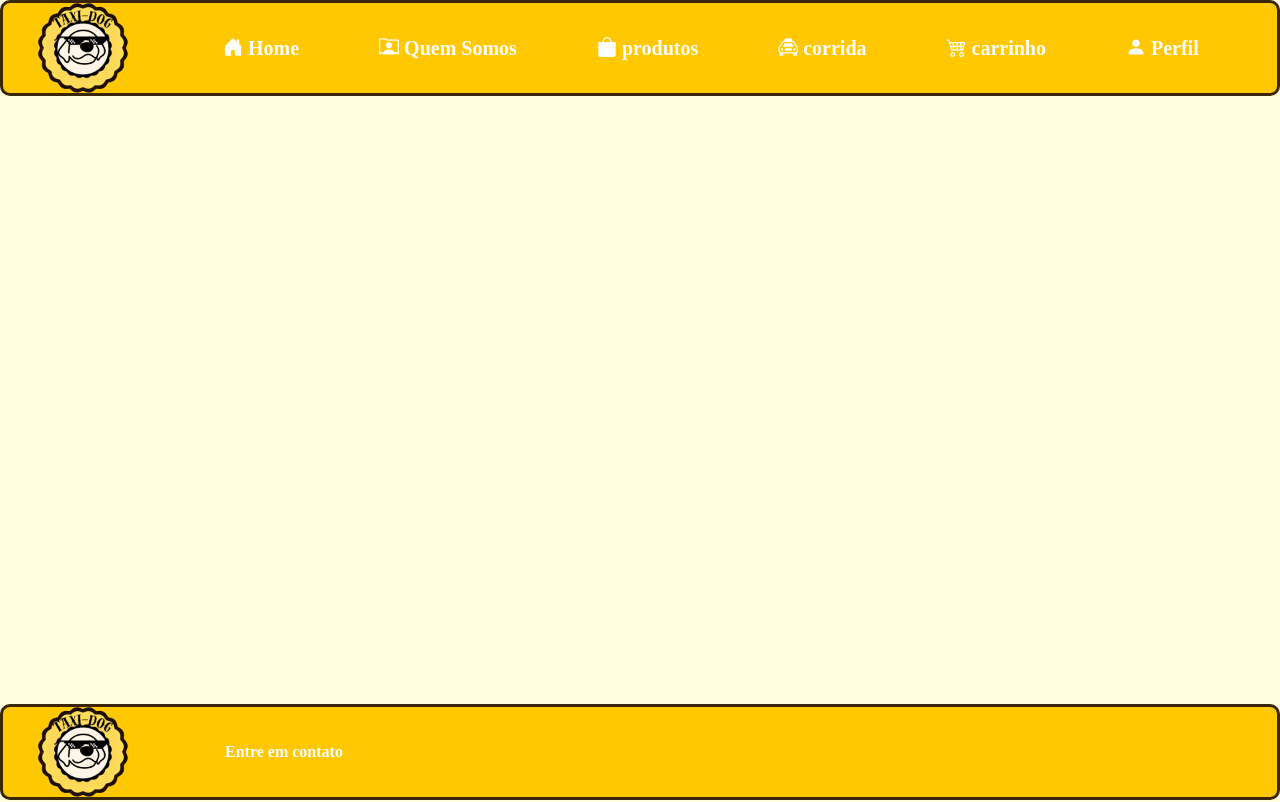
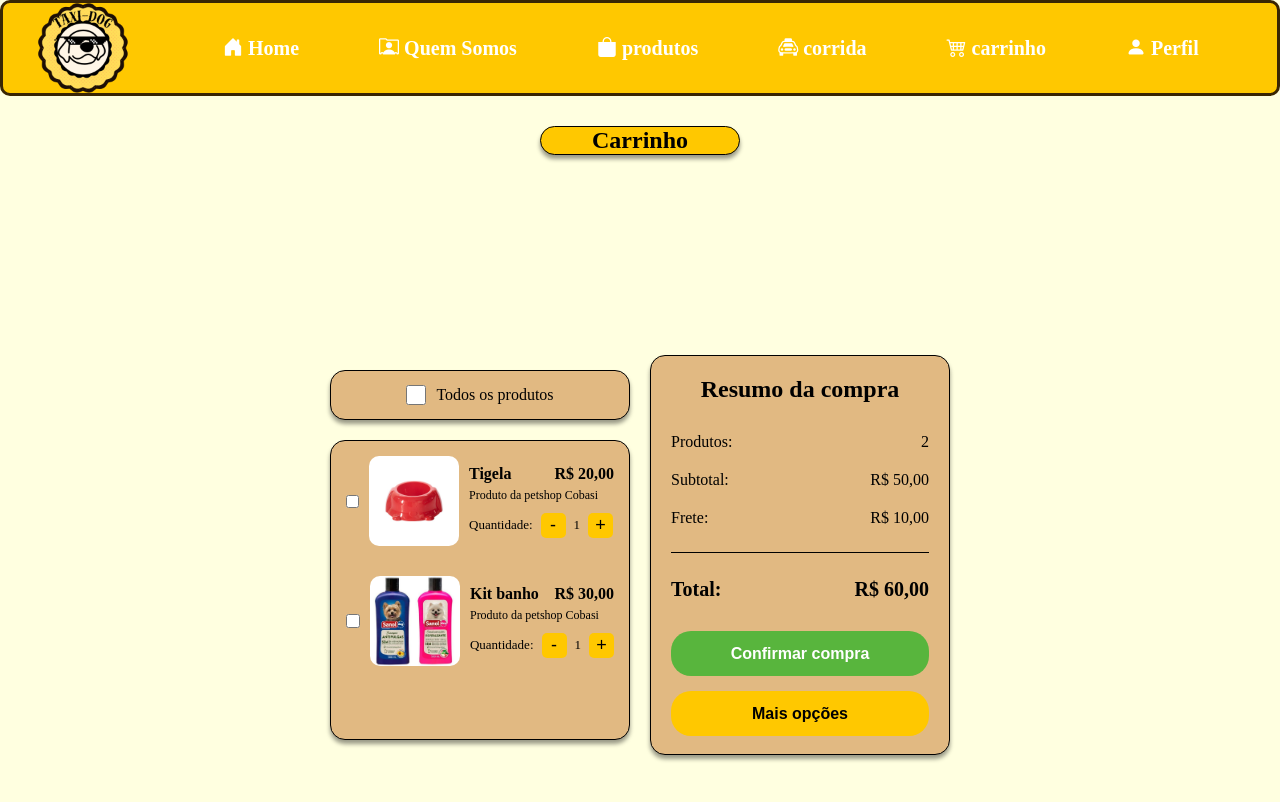
Before and after one commit to Eferrari99/T.C.C, a plain HTML site: page carrinho.html in a window 1280 px wide. Shown: the top 802 px of the page. Drawn offline with nearby package versions, Linux system fonts and the light colour scheme.

Commit message:
carrinho feito

```diff
--- a/carrinho.html
+++ b/carrinho.html
@@ -10,6 +10,7 @@
 
 
         <link rel="stylesheet" href="css/estilo.css">
+        <link rel="stylesheet" href="css/carrinho.css">
      </head>
 <body>
         <div id="menu">
@@ -24,11 +25,119 @@
         </div>
 
 
+        <div class="titulo-carrinho">
+            Carrinho
+        </div>
+
+        <div class="container">
+
+         <div class="coluna">
+             <div class="bloco1">
+                <input type="checkbox" id="todosprodutos">
+                <label for="todos-produtos">Todos os produtos</label>
+             </div>
+             <div class="bloco2">
+                <div class="produto">
+
+                    <input type="checkbox" class="produto-checkbox">
+
+                    <img src="img/produtos-pet-shop-revenda-01.jpg" alt="Imagem do produto">
+
+                    <div class="info-produto">
+
+                        <div class="nome-preco">
+                            <span>Tigela</span>
+                            <span>R$ 20,00</span>
+                        </div>
+
+                        <span class="local">Produto da petshop Cobasi</span>
+
+                        <div class="quantidade">
+                            <span>Quantidade:</span>
+                            <button>-</button>
+                            <span>1</span>
+                            <button>+</button>
+                        </div>
+
+                    </div>
+
+                </div>
+
+
+                <div class="produto">
+
+                    <input type="checkbox" class="check-produto">
+
+                    <img src="img/kit banho.jpg" alt="Imagem do produto">
+
+                    <div class="info-produto">
+
+                        <div class="nome-preco">
+                            <span>Kit banho</span>
+                            <span>R$ 30,00</span>
+                        </div>
+
+                        <span class="local">Produto da petshop Cobasi</span>
+
+                        <div class="quantidade">
+                            <span>Quantidade:</span>
+                            <button>-</button>
+                            <span>1</span>
+                            <button>+</button>
+                        </div>
+
+                    </div>
+
+                </div>
+             </div>
+         </div>
+
+         <div class="bloco3">
+            <h2>Resumo da compra</h2>
+
+    <div class="resumo-linha">
+        <span>Produtos:</span>
+        <span>2</span>
+    </div>
+
+    <div class="resumo-linha">
+        <span>Subtotal:</span>
+        <span>R$ 50,00</span>
+    </div>
+
+    <div class="resumo-linha">
+        <span>Frete:</span>
+        <span>R$ 10,00</span>
+    </div>
+
+    <hr>
+
+    <div class="resumo-total">
+        <span>Total:</span>
+        <span>R$ 60,00</span>
+    </div>
+
+    <button class="confirmar-compra">
+        Confirmar compra
+    </button>
+
+    <button class="mais-opcoes">
+        Mais opções
+    </button>
+
+         </div>
+
+     </div>
+
+
+
         <div id="rodape">
                 <img src="img/TAXI-DOG.png" alt="Logo Taxi-Dog" title="Logo Taxi-Dog">
                 <a href="contato.html"></i>Entre em contato</a><br>
          </div>
 
+         <script src="carrinho.js"></script>
+
 </body>
 
 </html>
--- /dev/null
+++ b/css/carrinho.css
@@ -0,0 +1,184 @@
+.container {
+    display: flex;
+    justify-content: center;
+    align-items: center;
+    gap: 20px;
+    min-height: 100vh;
+}
+
+.coluna {
+    display: flex;
+    flex-direction: column;
+    align-items: center;
+    gap: 20px;
+}
+
+.bloco1,
+.bloco2,
+.bloco3 {
+    background-color: #E1B982;
+    border: 1px solid black;
+    border-radius: 15px;
+    box-shadow: 0px 4px 4px rgba(0, 0, 0, 0.4);
+}
+
+.bloco1 {
+    width: 300px;
+    height: 50px;
+    display: flex;
+    align-items: center;
+    justify-content: center;
+    gap: 10px;
+}
+
+.bloco1 input[type="checkbox"] {
+    width: 20px;
+    height: 20px;
+    margin: 0;
+}
+
+.bloco2 {
+    width: 300px;
+    height: 300px;
+}
+
+.bloco3 {
+    width: 300px;
+    height: 400px;
+}
+
+.titulo-carrinho {
+    width: 200px;
+    height: 60px;
+    background-color: #FFC800;
+    border: 1px solid black;
+    border-radius: 15px;
+    box-shadow: 0px 4px 4px rgba(0, 0, 0, 0.4);
+
+    display: flex;
+    justify-content: center;
+    align-items: center;
+
+    margin: 30px auto 0px;
+
+    font-size: 24px;
+    font-weight: bold;
+}
+
+
+
+
+.produto {
+    display: flex;
+    align-items: center;
+    gap: 10px;
+    padding: 15px;
+}
+
+.check-produto {
+    width: 20px;
+    height: 20px;
+    margin: 0;
+}
+
+.produto img {
+    width: 90px;
+    height: 90px;
+    object-fit: cover;
+    border-radius: 10px;
+}
+
+.info-produto {
+    display: flex;
+    flex-direction: column;
+    flex: 1;
+}
+
+.nome-preco {
+    display: flex;
+    justify-content: space-between;
+    font-weight: bold;
+    font-size: 16px;
+}
+
+.local {
+    font-size: 12px;
+    margin-top: 5px;
+}
+
+.quantidade {
+    display: flex;
+    align-items: center;
+    gap: 8px;
+    margin-top: 10px;
+    font-size: 13px;
+}
+
+.quantidade button {
+    width: 25px;
+    height: 25px;
+    border: none;
+    border-radius: 5px;
+    background-color: #FFC800;
+    font-size: 18px;
+    cursor: pointer;
+}
+
+
+
+
+.bloco3 {
+    width: 300px;
+    height: 400px;
+    padding: 20px;
+    box-sizing: border-box;
+}
+
+.bloco3 h2 {
+    text-align: center;
+    margin-top: 0;
+    margin-bottom: 30px;
+}
+
+.resumo-linha {
+    display: flex;
+    justify-content: space-between;
+    margin-bottom: 20px;
+    font-size: 16px;
+}
+
+.bloco3 hr {
+    border: none;
+    border-top: 1px solid black;
+    margin: 25px 0;
+}
+
+.resumo-total {
+    display: flex;
+    justify-content: space-between;
+    font-size: 20px;
+    font-weight: bold;
+    margin-bottom: 30px;
+}
+
+.confirmar-compra,
+.mais-opcoes {
+    width: 100%;
+    height: 45px;
+    border: none;
+    border-radius: 20px;
+    font-size: 16px;
+    font-weight: bold;
+    cursor: pointer;
+}
+
+.confirmar-compra {
+    background-color: #58B53D;
+    color: white;
+    margin-bottom: 15px;
+}
+
+.mais-opcoes {
+    background-color: #FFC800;
+    color: black;
+}
```
Also changed, not shown: JavaScript/carrinho.js (added, +15 -0 lines), img/kit banho.jpg (added), 1 other file.
